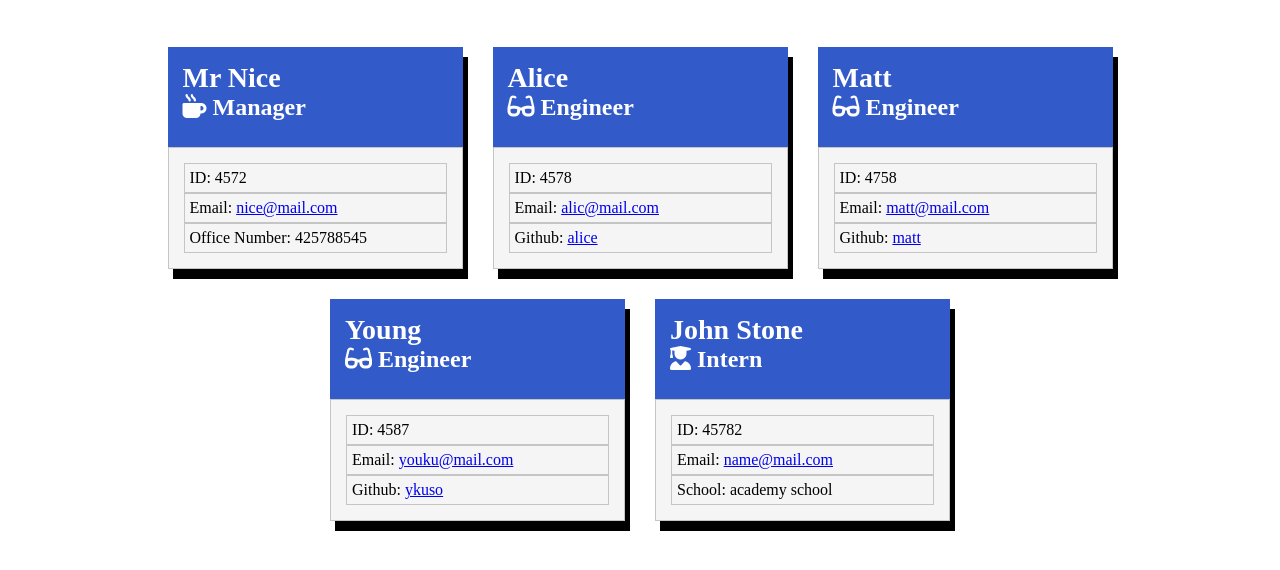
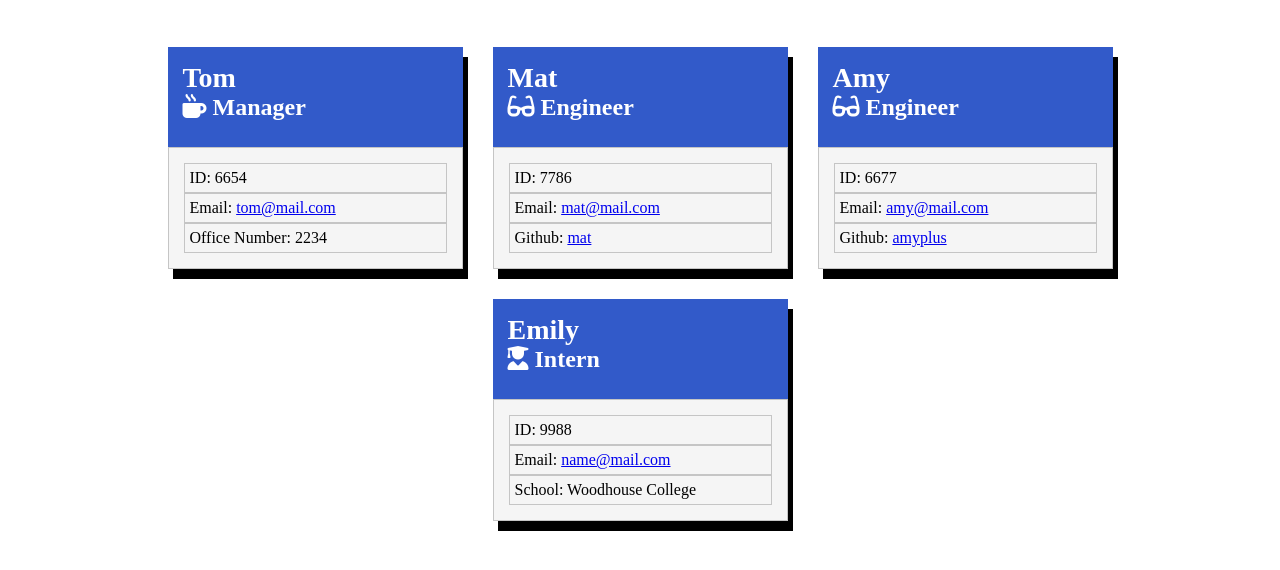
Before and after one commit to MindOfDevelopment/Team-Profile-Generator, a website: page dist/index.html in a window 1280 px wide. Shown: the part 100-670 px from the top of the page. Drawn offline with Linux system fonts and the light colour scheme.

```diff
--- a/dist/index.html
+++ b/dist/index.html
@@ -24,32 +24,32 @@
 
   <div class="container">
         <div class="top">
-          <h2>Mr Nice</h2>
+          <h2>Tom</h2>
           <h4><i class="fa-solid fa-mug-hot"></i> Manager</h4>
         </div>
         <div class="lower">
           <ul>
-            <li>ID: 4572</li>
-            <li>Email: <a href="mailto:nice@mail.com">nice@mail.com</a></li>
-            <li>Office Number: 425788545</li>
+            <li>ID: 6654</li>
+            <li>Email: <a href="mailto:tom@mail.com">tom@mail.com</a></li>
+            <li>Office Number: 2234</li>
           </ul>
         </div>
       </div>
 
   <div class="container">
   <div class="top">
-    <h2>Alice</h2>
+    <h2>Mat</h2>
     <h4><i class="fa-solid fa-glasses"></i> Engineer</h4>
   </div>
   <div class="lower">
     <ul>
-      <li>ID: 4578</li>
-      <li>Email: <a href="mailto:alic@mail.com">alic@mail.com</a></li>
+      <li>ID: 7786</li>
+      <li>Email: <a href="mailto:mat@mail.com">mat@mail.com</a></li>
       <li>Github:  <a
-      href="https://github.com/alice"
+      href="https://github.com/mat"
       target="_blank"
       rel="noopener noreferrer"
-      >alice</a
+      >mat</a
     ></li>
     </ul>
   </div>
@@ -57,37 +57,18 @@
 
   <div class="container">
   <div class="top">
-    <h2>Matt</h2>
+    <h2>Amy</h2>
     <h4><i class="fa-solid fa-glasses"></i> Engineer</h4>
   </div>
   <div class="lower">
     <ul>
-      <li>ID: 4758</li>
-      <li>Email: <a href="mailto:matt@mail.com">matt@mail.com</a></li>
+      <li>ID: 6677</li>
+      <li>Email: <a href="mailto:amy@mail.com">amy@mail.com</a></li>
       <li>Github:  <a
-      href="https://github.com/matt"
+      href="https://github.com/amyplus"
       target="_blank"
       rel="noopener noreferrer"
-      >matt</a
-    ></li>
-    </ul>
-  </div>
-</div>
-
-  <div class="container">
-  <div class="top">
-    <h2>Young</h2>
-    <h4><i class="fa-solid fa-glasses"></i> Engineer</h4>
-  </div>
-  <div class="lower">
-    <ul>
-      <li>ID: 4587</li>
-      <li>Email: <a href="mailto:youku@mail.com">youku@mail.com</a></li>
-      <li>Github:  <a
-      href="https://github.com/ykuso"
-      target="_blank"
-      rel="noopener noreferrer"
-      >ykuso</a
+      >amyplus</a
     ></li>
     </ul>
   </div>
@@ -95,14 +76,14 @@
 
       <div class="container">
         <div class="top">
-          <h2>John Stone</h2>
+          <h2>Emily</h2>
           <h4><i class="fa-solid fa-user-graduate"></i> Intern</h4>
         </div>
         <div class="lower">
           <ul>
-            <li>ID: 45782</li>
+            <li>ID: 9988</li>
             <li>Email: <a href="mailto:name@mail.com">name@mail.com</a></li>
-            <li>School: academy school</li>
+            <li>School: Woodhouse College</li>
           </ul>
         </div>
       </div>
```
Also changed, not shown: README.md.
